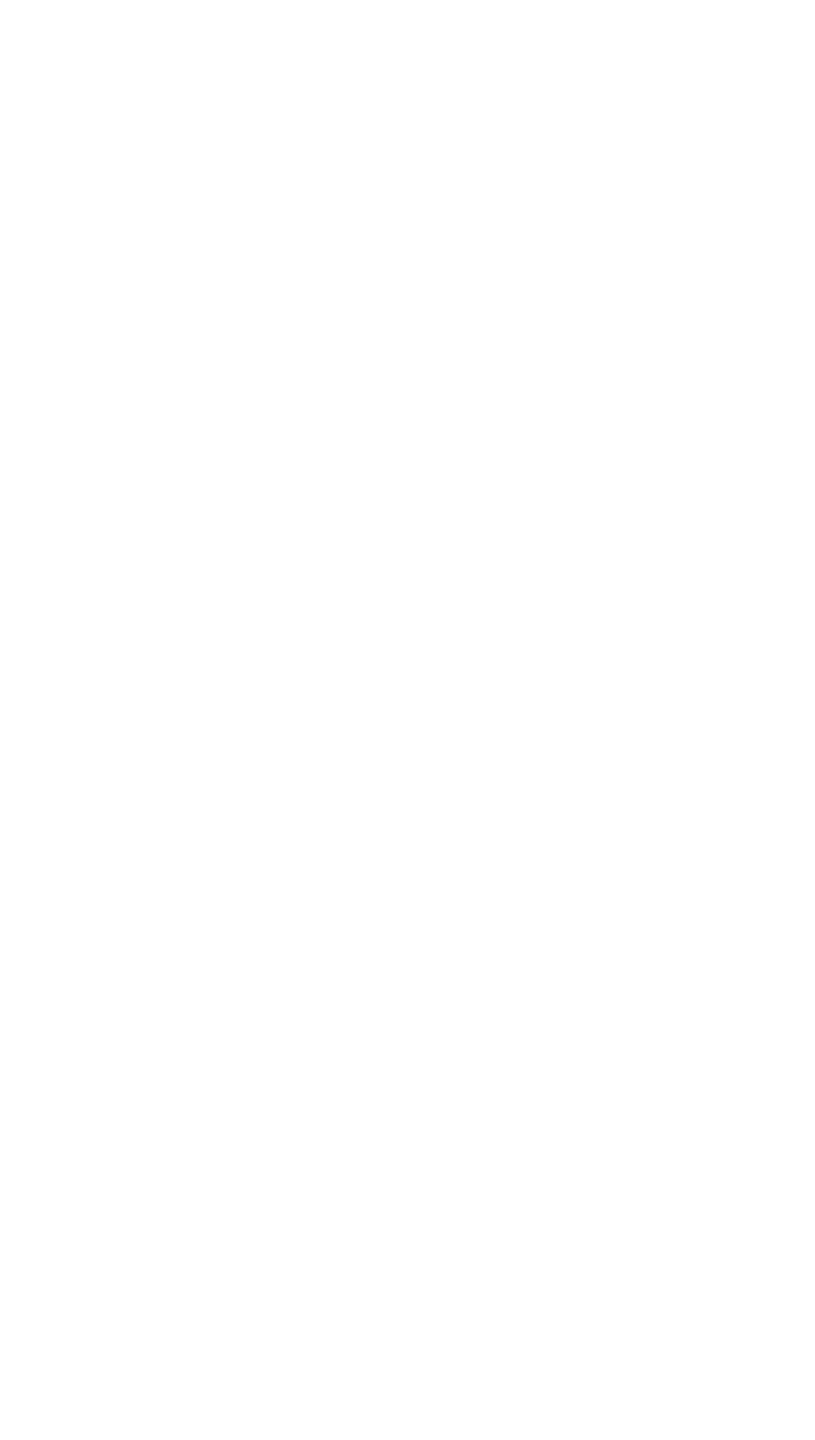
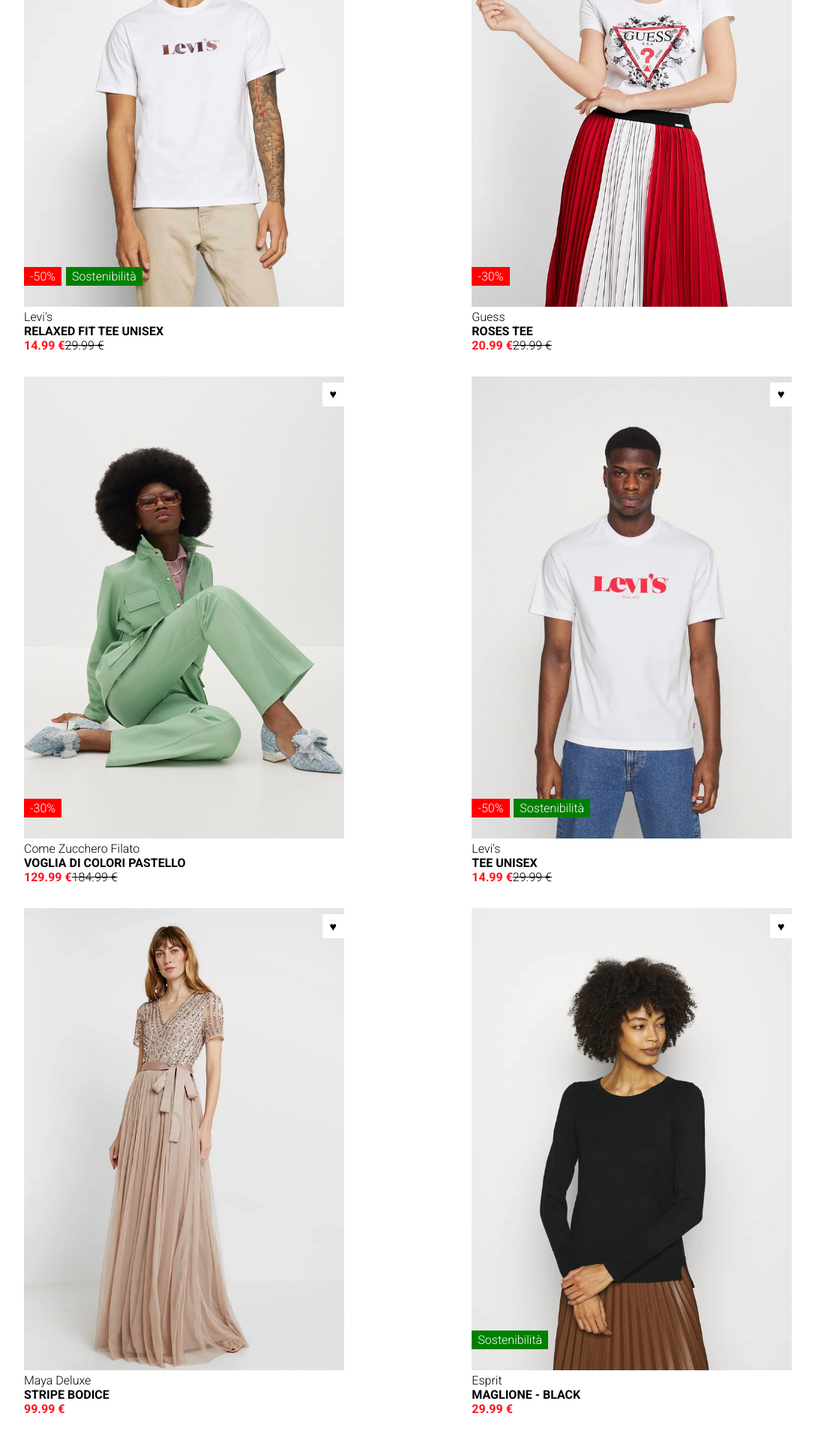
Before and after one commit to PaoloMarzocchi/vite-boolando, a Vue app: page / in a window 1280 px wide. Shown: the part 303-2223 px from the top of the page at 75% size, without its empty margins (96-1183 px from the left). Before the commit the page ends 800 px from the top, so only its background shows below. Built offline with nearby package versions, Linux system fonts and the light colour scheme.

Commit message:
add main component and main,cards partials

```diff
--- a/src/App.vue
+++ b/src/App.vue
@@ -1,16 +1,19 @@
 <script>
-import AppHeader from "./components/AppHeader.vue"
+import AppHeader from "./components/AppHeader.vue";
+import AppMain from "./components/AppMain.vue";
 
 export default {
   name: 'App',
   components: {
     AppHeader,
+    AppMain,
   }
 }
 </script>
 
 <template>
   <AppHeader></AppHeader>
+  <AppMain></AppMain>
 </template>
 
 <style></style>
--- /dev/null
+++ b/src/assets/scss/partials/_cards.scss
@@ -0,0 +1,78 @@
+@use 'variables' as *;
+
+/* #region Card structure */
+
+.card {
+    /* width: 300px; */
+    margin-bottom: 2rem;
+
+    &:hover .max-width {
+        display: none;
+    }
+
+    &:hover .display-none.max-width {
+        display: inline-block;
+        cursor: pointer;
+    }
+
+    .card-top {
+        position: relative;
+
+        .discount {
+            position: absolute;
+            background-color: $bool-discount-perc;
+            bottom: 2rem;
+            padding: 0.2rem 0.5rem;
+            color: $bool-light;
+        }
+
+        .eco {
+            position: absolute;
+            background-color: $bool-eco;
+            bottom: 2rem;
+            left: 3.5rem;
+            padding: 0.2rem 0.5rem;
+            color: $bool-light;
+        }
+
+        .eco.position-left {
+            left: 0;
+        }
+
+        .heart {
+            position: absolute;
+            top: 0.5rem;
+            right: 0;
+            padding: 0.4rem 0.6rem;
+            background-color: $bool-light;
+
+            &:hover {
+                color: $bool-discount-perc;
+                cursor: pointer;
+            }
+        }
+    }
+
+    .card-description {
+
+        .discount-price {
+            color: $bool-discount-price;
+            font-weight: bold;
+        }
+
+        .original-price {
+            text-decoration: line-through;
+        }
+    }
+
+}
+
+/* #endregion Card structure */
+
+/* #region Card animation */
+
+
+
+
+
+/* #region Card animation */
--- /dev/null
+++ b/src/assets/scss/partials/_main.scss
@@ -0,0 +1,17 @@
+.site-main {
+    padding-top: 6rem;
+
+    .row {
+
+        justify-content: space-between;
+        flex-wrap: wrap;
+
+
+        .col-6 {
+            width: calc((100% / 12)*5);
+
+        }
+
+    }
+
+}
--- a/src/assets/scss/partials/_variables.scss
+++ b/src/assets/scss/partials/_variables.scss
@@ -3,3 +3,4 @@
 $bool-discount-perc: rgba(255, 0, 0, 1);
 $bool-discount-price: rgba(255, 17, 27, 1);
 $bool-footer: rgba(26, 26, 26, 1);
+$bool-light: #ffffff;
--- a/src/assets/scss/style.scss
+++ b/src/assets/scss/style.scss
@@ -1,2 +1,4 @@
+@use './partials/common-utilities';
 @use './partials/header';
-@use './partials/common-utilities';
+@use './partials/main';
+@use './partials/cards';
--- /dev/null
+++ b/src/components/AppMain.vue
@@ -0,0 +1,167 @@
+<script>
+export default {
+    name: 'AppMain',
+}
+</script>
+
+<template>
+    <main class="site-main">
+        <div class="container">
+            <!-- Card section -->
+            <div class="row d-flex">
+                <div class="col-6">
+                    <div class="card">
+                        <div class="card-top">
+                            <img src="/img/1.webp" class="max-width" alt="">
+                            <img src="/img/1b.webp" class="display-none max-width" alt="">
+                            <div class="discount">-50%</div>
+                            <div class="eco">Sostenibilità</div>
+                            <div class="heart">&hearts;</div>
+                        </div>
+                        <div class="card-description">
+                            <ul>
+                                <li>
+                                    Levi's
+                                </li>
+                                <li>
+                                    <h4>RELAXED FIT TEE UNISEX</h4>
+                                </li>
+                                <li>
+                                    <span class="discount-price">14.99 €</span>
+                                    <span class="original-price">29.99 €</span>
+                                </li>
+                            </ul>
+                        </div>
+                    </div>
+                </div>
+
+                <div class="col-6">
+                    <div class="card">
+                        <div class="card-top">
+                            <img src="/img/2.webp" class="max-width" alt="">
+                            <img src="/img/2b.webp" class="display-none max-width" alt="">
+                            <div class="discount">-30%</div>
+                            <div class="heart">&hearts;</div>
+                        </div>
+                        <div class="card-description">
+                            <ul>
+                                <li>
+                                    Guess
+                                </li>
+                                <li>
+                                    <h4>ROSES TEE</h4>
+                                </li>
+                                <li>
+                                    <span class="discount-price">20.99 €</span>
+                                    <span class="original-price">29.99 €</span>
+                                </li>
+                            </ul>
+                        </div>
+                    </div>
+                </div>
+
+                <div class="col-6">
+                    <div class="card">
+                        <div class="card-top">
+                            <img src="/img/3.webp" class="max-width" alt="">
+                            <img src="/img/3b.webp" class="display-none max-width" alt="">
+                            <div class="discount">-30%</div>
+                            <div class="heart">&hearts;</div>
+                        </div>
+                        <div class="card-description">
+                            <ul>
+                                <li>
+                                    Come Zucchero Filato
+                                </li>
+                                <li>
+                                    <h4>VOGLIA DI COLORI PASTELLO</h4>
+                                </li>
+                                <li>
+                                    <span class="discount-price">129.99 €</span>
+                                    <span class="original-price">184.99 €</span>
+                                </li>
+                            </ul>
+                        </div>
+                    </div>
+                </div>
+
+                <div class="col-6">
+                    <div class="card">
+                        <div class="card-top">
+                            <img src="/img/4.webp" class="max-width" alt="">
+                            <img src="/img/4b.webp" class="display-none max-width" alt="">
+                            <div class="discount">-50%</div>
+                            <div class="eco">Sostenibilità</div>
+                            <div class="heart">&hearts;</div>
+                        </div>
+                        <div class="card-description">
+                            <ul>
+                                <li>
+                                    Levi's
+                                </li>
+                                <li>
+                                    <h4>TEE UNISEX</h4>
+                                </li>
+                                <li>
+                                    <span class="discount-price">14.99 €</span>
+                                    <span class="original-price">29.99 €</span>
+                                </li>
+                            </ul>
+                        </div>
+                    </div>
+                </div>
+
+                <div class="col-6">
+                    <div class="card">
+                        <div class="card-top">
+                            <img src="/img/5.webp" class="max-width" alt="">
+                            <img src="/img/5b.webp" class="display-none max-width" alt="">
+                            <div class="heart">&hearts;</div>
+                        </div>
+                        <div class="card-description">
+                            <ul>
+                                <li>
+                                    Maya Deluxe
+                                </li>
+                                <li>
+                                    <h4>STRIPE BODICE</h4>
+                                </li>
+                                <li>
+                                    <span class="discount-price">99.99 €</span>
+                                </li>
+                            </ul>
+                        </div>
+                    </div>
+                </div>
+
+                <div class="col-6">
+                    <div class="card">
+                        <div class="card-top">
+                            <img src="/img/6.webp" class="max-width" alt="">
+                            <img src="/img/6b.webp" class="display-none max-width" alt="">
+                            <div class="eco position-left">Sostenibilità</div>
+                            <div class="heart">&hearts;</div>
+                        </div>
+                        <div class="card-description">
+                            <ul>
+                                <li>
+                                    Esprit
+                                </li>
+                                <li>
+                                    <h4>MAGLIONE - BLACK</h4>
+                                </li>
+                                <li>
+                                    <span class="discount-price">29.99 €</span>
+                                </li>
+                            </ul>
+                        </div>
+                    </div>
+                </div>
+            </div>
+            <!-- /Card section -->
+        </div>
+    </main>
+
+</template>
+
+<style></style>
```
Also changed, not shown: src/components/AppCards.vue (added, +33 -0 lines).
